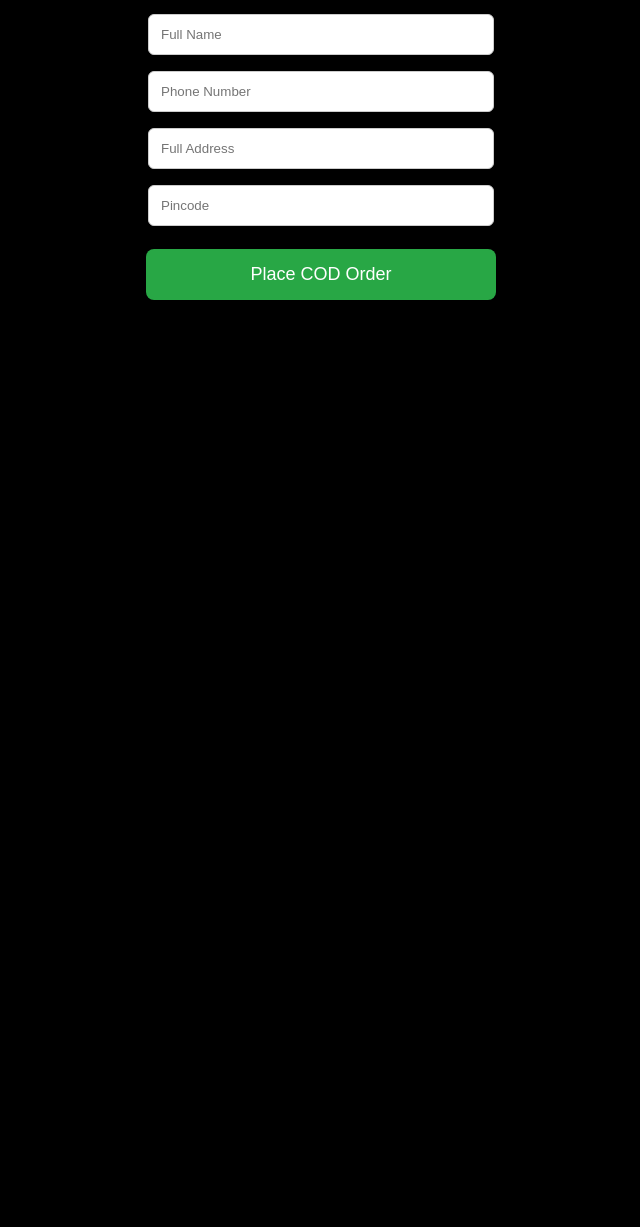
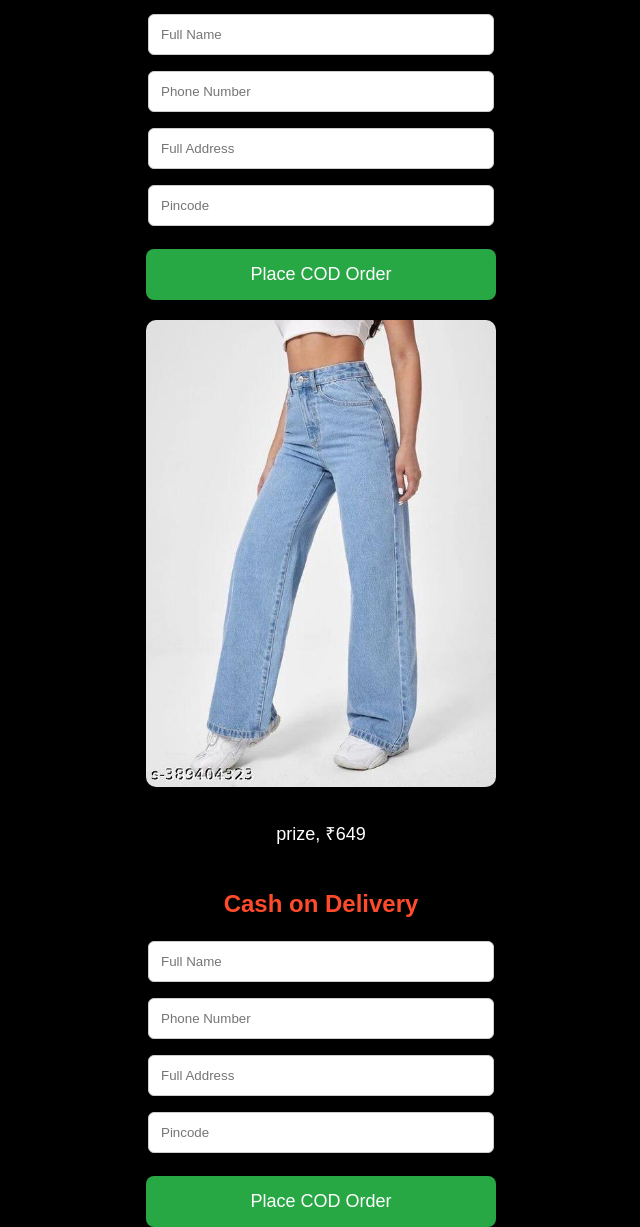
Before and after one commit to pinkeshmangela10-svg/pinkesh-website, a plain HTML site: page index.html in a window 1280 px wide. Shown: the part 7243-8470 px from the top of the page, without its empty margins (319-959 px from the left). Before the commit the page ends 7543 px from the top, so only its background shows below. Drawn offline with Linux system fonts and the light colour scheme.

Commit message:
Update index.html

```diff
--- a/index.html
+++ b/index.html
@@ -865,3 +865,96 @@ function codOrder(e){
 
 </body>
 </html>
+
+<!DOCTYPE html>
+<html>
+<head>
+<meta name="viewport" content="width=device-width, initial-scale=1.0">
+<title>Pinkesh Official Brand</title>
+
+<style>
+body{
+    margin:0;
+    font-family: Arial;
+    background:black;
+    color:white;
+    text-align:center;
+}
+
+.product-img{
+    width:90%;
+    max-width:350px;
+    margin-top:20px;
+    border-radius:10px;
+}
+
+.pay-btn{
+    background:black;
+    color:white;
+    padding:15px;
+    border:none;
+    width:80%;
+    max-width:300px;
+    margin-top:15px;
+    font-size:18px;
+    border-radius:8px;
+}
+
+h2{
+    margin-top:30px;
+}
+
+input{
+    width:85%;
+    max-width:320px;
+    padding:12px;
+    margin:8px;
+    border-radius:6px;
+    border:1px solid #ccc;
+}
+
+.cod-btn{
+    background:#28a745;
+    color:white;
+    padding:15px;
+    width:90%;
+    max-width:350px;
+    border:none;
+    font-size:18px;
+    border-radius:8px;
+    margin-top:15px;
+}
+</style>
+</head>
+
+<body>
+
+<img src="IMG_0008.jpeg" class="product-img">
+
+<br>
+<button class="pay-btn" onclick="payNow()"> prize, ₹649 </button>
+
+<h2>Cash on Delivery</h2>
+
+<form onsubmit="codOrder(event)">
+<input type="text" placeholder="Full Name" required><br>
+<input type="tel" placeholder="Phone Number" required><br>
+<input type="text" placeholder="Full Address" required><br>
+<input type="text" placeholder="Pincode" required><br>
+
+<button type="submit" class="cod-btn">Place COD Order</button>
+</form>
+
+<script>
+function payNow(){
+    window.location.href="https://wa.me/918200850002?text=I want to buy this product ₹649";
+}
+
+function codOrder(e){
+    e.preventDefault();
+    alert("COD Order Received! We will contact you soon.");
+}
+</script>
+
+</body>
+</html>
```
